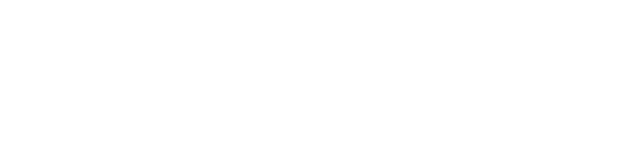
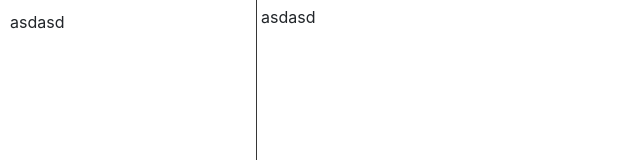
Before and after one commit to Iwense/site-constructor-js, a website built with webpack: page src/index.html in a window 1280 px wide. Shown: the top 160 px of the page, without its empty margins (0-640 px from the left). Built offline with nearby package versions, Linux system fonts and the light colour scheme.

Commit message:
add styles , app ready

```diff
--- a/package.json
+++ b/package.json
@@ -22,7 +22,10 @@
   },
   "homepage": "https://github.com/Iwense/site-constructor-js#readme",
   "devDependencies": {
+    "css-loader": "^4.2.2",
+    "file-loader": "^6.0.0",
     "html-webpack-plugin": "^4.3.0",
+    "style-loader": "^1.2.1",
     "webpack": "^4.44.1",
     "webpack-cli": "^3.3.12",
     "webpack-dev-server": "^3.11.0"
--- a/src/css/style.css
+++ b/src/css/style.css
@@ -0,0 +1,24 @@
+#app{
+    position: relative;
+    width: 100%;
+}
+
+.sidebar{
+    position: fixed;
+    top: 0;
+    bottom:0;
+    left:0;
+    padding:10px;
+    width: 20%;
+    box-shadow: 1px 0 0 rgb(54, 54, 54);
+    z-index: 100;
+    overflow-y: auto;
+}
+
+.content{
+    position: absolute;
+    width: 80%;
+    top:0;
+    left: 20%;
+    padding:5px;
+}
--- a/src/index.html
+++ b/src/index.html
@@ -8,8 +8,8 @@
 </head>
 <body>
     <div id="app" class="container-fluid">
-        <div class="panel" id="panel"></div>
-        <div class="site" id="site"></div>
+        <div class="sidebar" id="panel">asdasd</div>
+        <div class="content" id="site">asdasd</div>
     </div>
 </body>
 </html>
--- a/webpack.config.js
+++ b/webpack.config.js
@@ -15,5 +15,21 @@ module.exports = {
         new HTMLWebpackPlugin ({
             template:'./src/index.html'
         })
-    ]
+    ],
+    module: {
+        rules: [
+          {
+            test: /\.css$/i,
+            use: ['style-loader', 'css-loader'],
+          },
+          {
+            test: /\.(png|jpe?g|gif)$/i,
+            use: [
+              {
+                loader: 'file-loader',
+              },
+            ],
+          },
+        ],
+      },
 }
```
Also changed, not shown: dist/bundle.js (added), dist/index.html (added), 2 other files.
